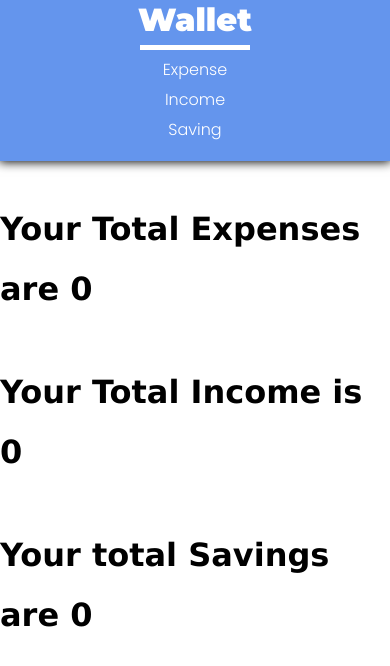
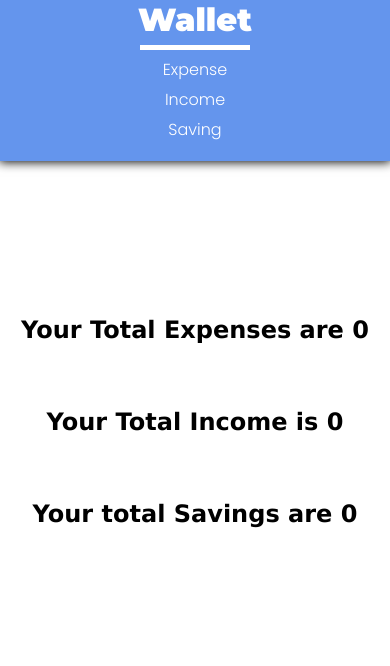
Before and after one commit to Gagan9760/reactDeploy, a React (Create React App) app: page / in a window 390 px wide. Both pictures are taken after a click on the item "Saving". Shown: the top 666 px of the page. Built offline with nearby package versions, Linux system fonts and the light colour scheme.

Commit message:
deploy mediaquery2

```diff
--- a/src/Ex/ex.css
+++ b/src/Ex/ex.css
@@ -81,7 +81,7 @@ input:hover{
     font-family:Verdana;
     font-size: 2em;
     line-height: 60px;
-     ;
+
 }
 p{
     font-family:Verdana;
@@ -181,4 +181,11 @@ button:hover{
        padding: 0;
         position: relative;
     }
+    .sav h1{
+        font-family:Verdana;
+        font-size: 1.5em;
+        line-height: 60px;
+
+    }
+
 }
```
